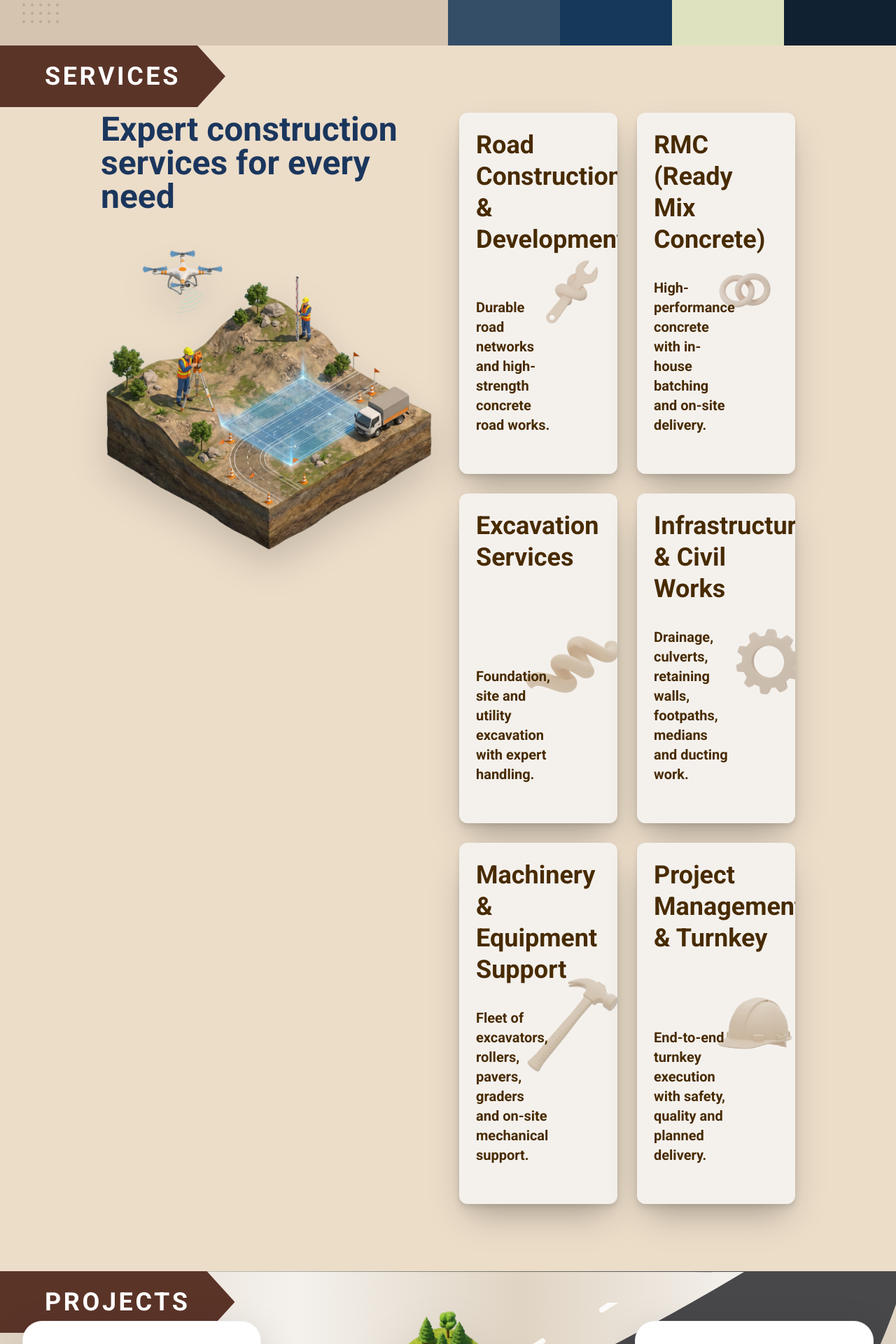
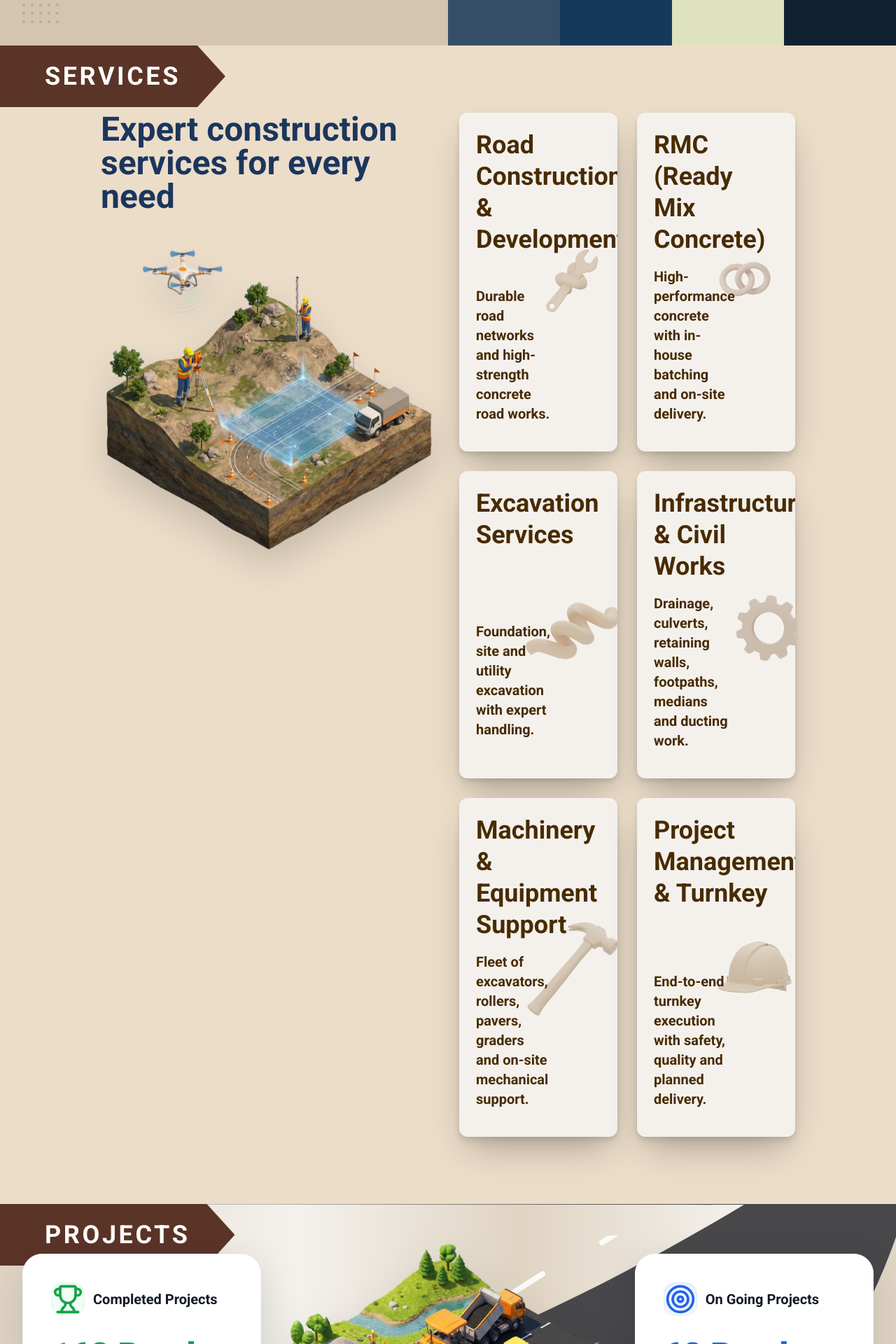
Before and after one commit to AceRyx-Official/Nia_Project, a Next.js app: page / in a window 1280 px wide. Shown: the part 1681-3601 px from the top of the page at 70% size. Built offline with nearby package versions, Linux system fonts and the light colour scheme; a web font is replaced by a local one.

Commit message:
fixed services

```diff
--- a/components/Services.tsx
+++ b/components/Services.tsx
@@ -47,7 +47,7 @@ export default function Services() {
             <div className="grid grid-cols-1 sm:grid-cols-2 gap-7">
 
               {/* 1. Road Construction & Development */}
-              <div className="relative min-h-[320px] p-6 rounded-xl shadow-2xl drop-shadow-lg bg-[#F4F1ED] overflow-hidden transform hover:scale-[1.07] transition duration-300">
+              <div className="relative min-h-[300px] p-6 rounded-xl shadow-2xl drop-shadow-lg bg-[#F4F1ED] overflow-hidden transform hover:scale-[1.07] transition duration-300">
                 <div className="absolute -right-24 top-1/2 -translate-y-1/2 z-0">
                   <Image
                     src="/Services/wrench.png"
@@ -58,17 +58,17 @@ export default function Services() {
                   />
                 </div>
                 <div className="relative z-10 flex flex-col justify-between h-full text-[#482b01]">
-                  <h4 className="font-bold text-4xl leading-tight mb-8">
+                  <h4 className="font-bold text-4xl leading-tight mb-4">
                     Road Construction & Development
                   </h4>
-                  <span className="text-xl font-bold max-w-[60%] mb-8">
+                  <span className="text-xl font-bold max-w-[60%] mb-4">
                     Durable road networks and high-strength concrete road works.
                   </span>
                 </div>
               </div>
 
               {/* 2. RMC */}
-              <div className="relative min-h-[320px] p-6 rounded-xl shadow-2xl drop-shadow-lg bg-[#F4F1ED] overflow-hidden transform hover:scale-[1.07] transition duration-300">
+              <div className="relative min-h-[300px] p-6 rounded-xl shadow-2xl drop-shadow-lg bg-[#F4F1ED] overflow-hidden transform hover:scale-[1.07] transition duration-300">
                 <div className="absolute -right-24 top-1/2 -translate-y-1/2 z-0">
                   <Image
                     src="/Services/rings.png"
@@ -79,17 +79,17 @@ export default function Services() {
                   />
                 </div>
                 <div className="relative z-10 flex flex-col justify-between h-full text-[#482b01]">
-                  <h4 className="font-bold text-4xl leading-tight mb-8">
+                  <h4 className="font-bold text-4xl leading-tight mb-4">
                     RMC (Ready Mix Concrete)
                   </h4>
-                  <span className="text-xl font-bold max-w-[60%] mb-8">
+                  <span className="text-xl font-bold max-w-[60%] mb-4">
                     High-performance concrete with in-house batching and on-site delivery.
                   </span>
                 </div>
               </div>
 
               {/* 3. Excavation Services */}
-              <div className="relative min-h-[320px] p-6 rounded-xl shadow-2xl drop-shadow-lg bg-[#F4F1ED] overflow-hidden transform hover:scale-[1.07] transition duration-300">
+              <div className="relative min-h-[300px] p-6 rounded-xl shadow-2xl drop-shadow-lg bg-[#F4F1ED] overflow-hidden transform hover:scale-[1.07] transition duration-300">
                 <div className="absolute -right-24 top-1/2 -translate-y-1/2 z-0">
                   <Image
                     src="/Services/swirl.png"
@@ -100,7 +100,7 @@ export default function Services() {
                   />
                 </div>
                 <div className="relative z-10 flex flex-col justify-between h-full text-[#482b01]">
-                  <h4 className="font-bold text-4xl leading-tight mb-8">
+                  <h4 className="font-bold text-4xl leading-tight mb-4">
                     Excavation Services
                   </h4>
                   <span className="text-xl font-bold max-w-[60%] mb-8">
@@ -110,7 +110,7 @@ export default function Services() {
               </div>
 
               {/* 4. Infrastructure & Civil Works */}
-              <div className="relative min-h-[320px] p-6 rounded-xl shadow-2xl drop-shadow-lg bg-[#F4F1ED] overflow-hidden transform hover:scale-[1.07] transition duration-300">
+              <div className="relative min-h-[300px] p-6 rounded-xl shadow-2xl drop-shadow-lg bg-[#F4F1ED] overflow-hidden transform hover:scale-[1.07] transition duration-300">
                 <div className="absolute -right-24 top-1/2 -translate-y-1/2 z-0">
                   <Image
                     src="/Services/Gear.png"
@@ -121,17 +121,17 @@ export default function Services() {
                   />
                 </div>
                 <div className="relative z-10 flex flex-col justify-between h-full text-[#482b01]">
-                  <h4 className="font-bold text-4xl leading-tight mb-8">
+                  <h4 className="font-bold text-4xl leading-tight mb-4">
                     Infrastructure & Civil Works
                   </h4>
-                  <span className="text-xl font-bold max-w-[60%] mb-8">
+                  <span className="text-xl font-bold max-w-[60%] mb-4">
                     Drainage, culverts, retaining walls, footpaths, medians and ducting work.
                   </span>
                 </div>
               </div>
 
               {/* 5. Machinery & Equipment Support */}
-              <div className="relative min-h-[320px] p-6 rounded-xl shadow-2xl drop-shadow-lg bg-[#F4F1ED] overflow-hidden transform hover:scale-[1.07] transition duration-300">
+              <div className="relative min-h-[300px] p-6 rounded-xl shadow-2xl drop-shadow-lg bg-[#F4F1ED] overflow-hidden transform hover:scale-[1.07] transition duration-300">
                 <div className="absolute -right-24 top-1/2 -translate-y-1/2 z-0">
                   <Image
                     src="/Services/hammer.png"
@@ -142,17 +142,17 @@ export default function Services() {
                   />
                 </div>
                 <div className="relative z-10 flex flex-col justify-between h-full text-[#482b01]">
-                  <h4 className="font-bold text-4xl leading-tight mb-8">
+                  <h4 className="font-bold text-4xl leading-tight mb-4">
                     Machinery & Equipment Support
                   </h4>
-                  <span className="text-xl font-bold max-w-[60%] mb-8">
+                  <span className="text-xl font-bold max-w-[60%] mb-4">
                     Fleet of excavators, rollers, pavers, graders and on-site mechanical support.
                   </span>
                 </div>
               </div>
 
               {/* 6. Project Management & Turnkey */}
-              <div className="relative min-h-[320px] p-6 rounded-xl shadow-2xl drop-shadow-lg bg-[#F4F1ED] overflow-hidden transform hover:scale-[1.07] transition duration-300">
+              <div className="relative min-h-[300px] p-6 rounded-xl shadow-2xl drop-shadow-lg bg-[#F4F1ED] overflow-hidden transform hover:scale-[1.07] transition duration-300">
                 <div className="absolute -right-12 top-1/2 -translate-y-1/2 z-0">
                   <Image
                     src="/Services/helmet.png"
@@ -163,10 +163,10 @@ export default function Services() {
                   />
                 </div>
                 <div className="relative z-10 flex flex-col justify-between h-full text-[#482b01]">
-                  <h4 className="font-bold text-4xl leading-tight mb-8">
+                  <h4 className="font-bold text-4xl leading-tight mb-4">
                     Project Management & Turnkey
                   </h4>
-                  <span className="text-xl font-bold max-w-[60%] mb-8">
+                  <span className="text-xl font-bold max-w-[60%] mb-4">
                     End-to-end turnkey execution with safety, quality and planned delivery.
                   </span>
                 </div>
```
